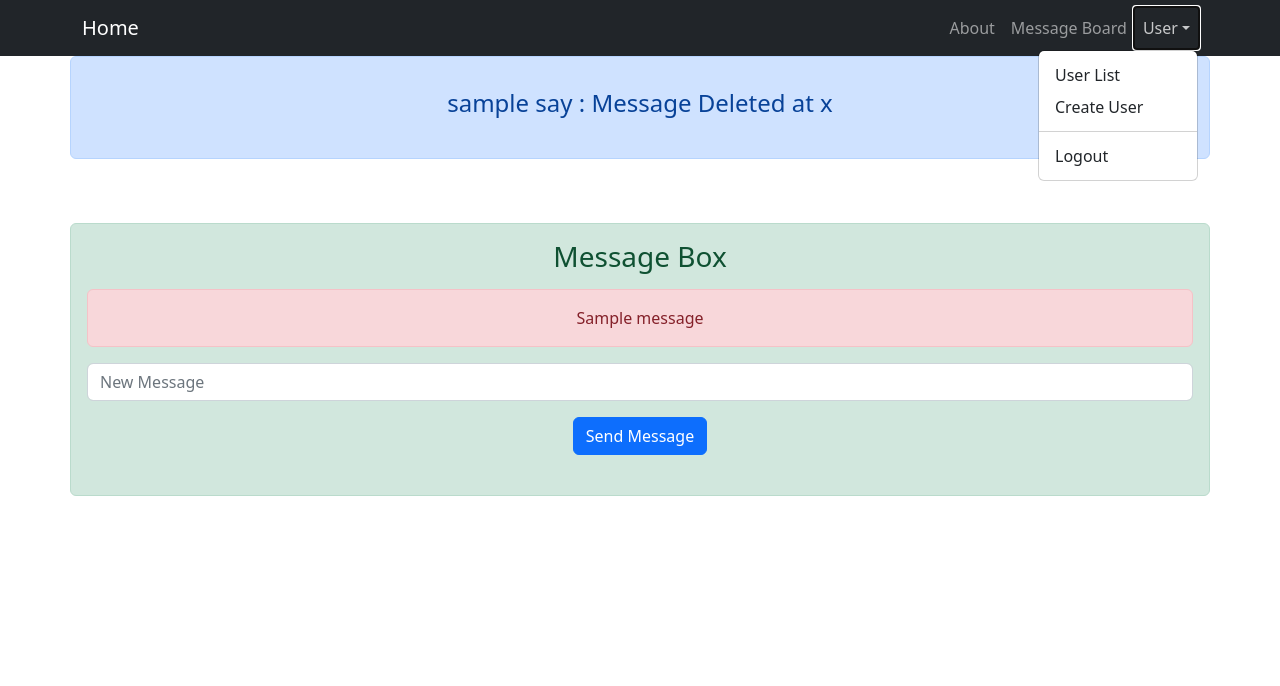
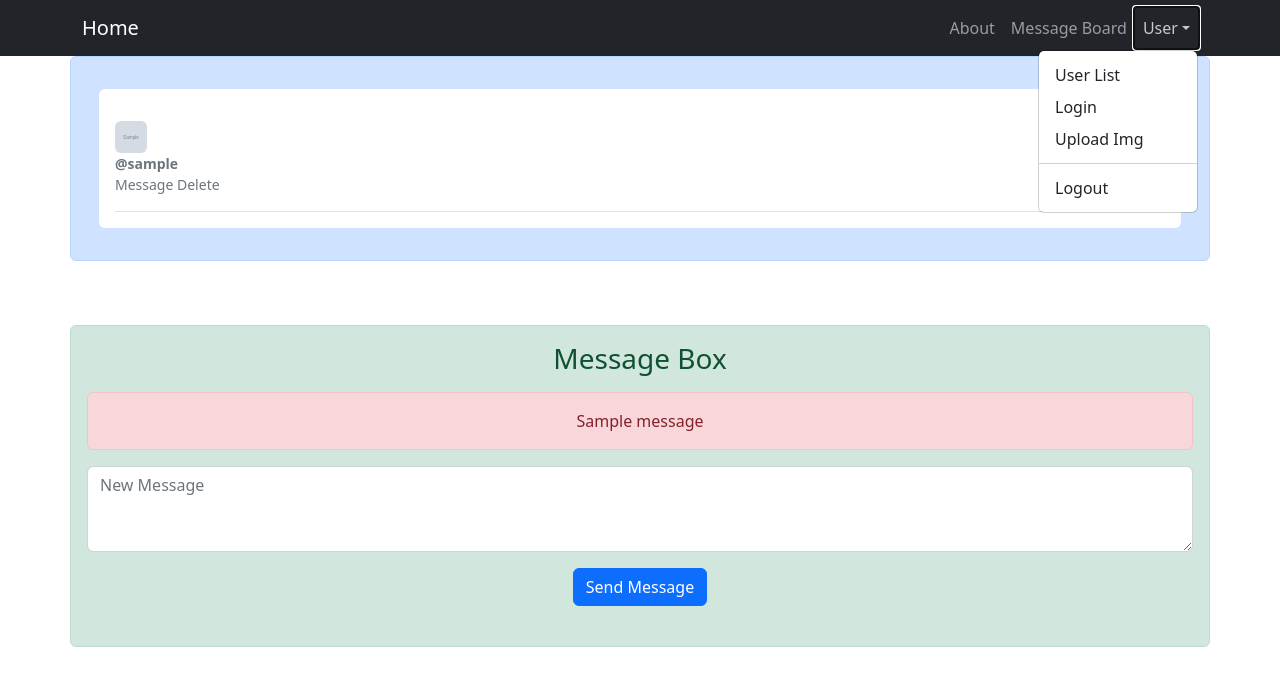
Before and after one commit to jimmy0412/AD_website, a Flask app: page /message_board in a window 1280 px wide, after a click on "User". Shown: the top 686 px of the page. Run offline with Flask 3, Linux system fonts and the light colour scheme; tables that the repository leaves empty hold one stand-in row (values such as "Sample post"); grey boxes marked "Sample" are stand-in pictures; one stand-in notice (Sample message) is shown; some libraries are stand-ins or nearby versions.

Commit message:
add upload function

```diff
--- a/app/app.py
+++ b/app/app.py
@@ -5,7 +5,7 @@ import pandas as pd
 import os
 import json
 import re
-from datetime import datetime, timezone, timedelta
+
 app = Flask(__name__)
 app.secret_key = os.urandom(32)
 
@@ -19,10 +19,21 @@ app.config['SQLALCHEMY_DATABASE_URI'] = os.environ['SQLALCHEMY_DATABASE_URI']
 db = SQLAlchemy(app)
 
 ### setup timezone
-
+from datetime import datetime, timezone, timedelta
 tz = timezone(timedelta(hours=+8))
 
+################
+### setup upload
+################
+import filetype
+from werkzeug.utils import secure_filename
+ALLOWED_EXTENSIONS = {'png', 'jpg', 'jpeg'}
+app.config['UPLOAD_PATH'] = os.path.join('static','img')
+app.config['MAX_CONTENT_LENGTH'] = 2 * 1024 * 1024  ## 2MB
+
 regex = re.compile(r'^[A-Za-z0-9_-]*$')
+
+## TODO : init a betray account
 
 class User(db.Model):
     __tablename__ = 'users'
@@ -30,22 +41,24 @@ class User(db.Model):
     id = db.Column(db.Integer, primary_key=True,autoincrement=True)
     username = db.Column(db.String(30),unique=True,nullable=False)
     password = db.Column(db.String(30),nullable=False)
+    img_name = db.Column(db.String(50),nullable=False)
 
     def __init__(self,username,password):
         self.username = username
         self.password = password
+        self.img_name = 'bible.jpg'
 
 class Message(db.Model):
     __tablename__ = 'message'
 
     id = db.Column(db.Integer, primary_key=True,autoincrement=True)
-    username = db.Column(db.String(30),nullable=False)
     message = db.Column(db.String(256),nullable=False)
     is_deleted = db.Column(db.Boolean)
     timestamp =  db.Column(db.String(256),nullable=False)
+    uid = db.Column(db.Integer, db.ForeignKey('users.id'))
+    user = db.relationship('User')
 
-    def __init__(self, username ,message):
-        self.username = username
+    def __init__(self, message):
         self.message = message
         self.is_deleted = 0
         self.timestamp = datetime.now(tz).strftime("%Y-%m-%d %H:%M:%S")
@@ -63,6 +76,7 @@ def about():
 ########################
 ## user function
 ########################
+
 @app.route('/create_user')
 def create_user():
     if 'username' in session:
@@ -146,12 +160,10 @@ def message_board():
 
     #render message to web
     message_list = Message.query.order_by(Message.id).all()
-    if 'username' not in session:
-        username = None
-    else :
-        username = session['username']
+    return render_template('board.html', message_list = message_list)
+
+
     #print(username)
-    return render_template('board.html', message_list = message_list, username=username)
 
 
 @app.route('/add_message',methods=['POST'])
@@ -168,9 +180,13 @@ def add_message():
 
     ## add message to db
     message = request.form.get('message')
-    new_message = Message(username,message)
+    user = User.query.filter_by(username=username).first()
+    new_message = Message(message=message)
+    new_message.user = user
     db.session.add(new_message)
     db.session.commit()
+
+
     return redirect('message_board')
 
 @app.route('/delete_message',methods=['POST'])
@@ -186,7 +202,7 @@ def delete_message():
     message = Message.query.filter_by(id=msg_id).first()
 
     ## check username == current user
-    if session['username'] != message.username :
+    if session['username'] != message.user.username :
         flash("You are not the owner of this message.")
         return redirect('message_board')
 
@@ -197,6 +213,75 @@ def delete_message():
 
     flash("Delete Success")
     return redirect('message_board')
+
+###################
+# upload img
+###################
+
+@app.route('/upload_img')
+def upload_img():
+    if 'username' not in session:
+        flash("Please Login First")
+        return redirect('create_user')
+    return render_template('upload.html')
+
+## flask doc :https://flask.palletsprojects.com/en/2.2.x/patterns/fileuploads/
+def allowed_file(filename):
+    return '.' in filename and \
+           filename.rsplit('.', 1)[1].lower() in ALLOWED_EXTENSIONS
+
+@app.route('/uploader',methods=['POST'])
+def uploader():
+
+    # not login
+    if 'username' not in session:
+        flash("Please Login First")
+        return redirect('create_user')
+
+    ## no file upload
+    if 'file' not in request.files:
+        flash('No file part')
+        return redirect('/upload_img')
+
+    file = request.files['file']
+
+    ## no file selected
+    if file.filename == '':
+        flash('No selected file')
+        return redirect('/upload_img')
+
+    ### check file extension
+    if not allowed_file(file.filename):
+        flash('Please upload .jpg or .png extension')
+        return redirect('/upload_img')
+
+    ## check file type
+
+    tmp_filetype = filetype.guess(file.read())
+    file.seek(0)
+
+    ## file no magic number (empty file or text file)
+    if tmp_filetype == None :
+        flash('Please upload jpg or png image')
+        return redirect('/upload_img')
+
+    ## check mime type
+    file_mime = tmp_filetype.mime
+    if file_mime != 'image/png' and file_mime != 'image/jpeg' :
+        flash('Please upload jpg or png image')
+        return redirect('/upload_img')
+
+    filename = secure_filename(file.filename)
+    filepath = os.path.join(app.config['UPLOAD_PATH'],filename)
+    file.save(filepath)
+
+    ##  add filename to user db
+    user = User.query.filter_by(username=session['username']).first()
+    user.img_name = filename
+    db.session.commit()
+
+    flash('Upload Success')
+    return redirect('/upload_img')
 
 
 ###################
@@ -234,8 +319,7 @@ def drop_db():
     db.drop_all()
     return redirect('/')
 
-## TODO : add message board db, add/delete function
 
 
 if __name__ == '__main__':
-	app.run(host='0.0.0.0', port=8000,debug=False)
+	app.run(host='0.0.0.0', port=8000,debug=True)
--- a/app/templates/base.html
+++ b/app/templates/base.html
@@ -13,6 +13,8 @@
     <!-- Core theme CSS (includes Bootstrap)-->
     <link href="/static/styles.css" rel="stylesheet" />
     <!-- <link rel="stylesheet" href="https://cdnjs.cloudflare.com/ajax/libs/bulma/0.7.2/css/bulma.min.css" /> -->
+    <!-- Add icon library -->
+    <link rel="stylesheet" href="https://cdnjs.cloudflare.com/ajax/libs/font-awesome/4.7.0/css/font-awesome.min.css">
 </head>
 
 <body>
@@ -32,7 +34,8 @@
                             role="button" data-bs-toggle="dropdown" aria-expanded="false">User</a>
                         <ul class="dropdown-menu dropdown-menu-end" aria-labelledby="navbarDropdown">
                             <li><a class="dropdown-item" href="{{ url_for('user') }}">User List</a></li>
-                            <li><a class="dropdown-item" href="{{ url_for('create_user') }}">Create User</a></li>
+                            <li><a class="dropdown-item" href="{{ url_for('create_user') }}">Login</a></li>
+                            <li><a class="dropdown-item" href="{{ url_for('upload_img') }}">Upload Img</a></li>
                             <li>
                                 <hr class="dropdown-divider" />
                             </li>
--- a/app/templates/board.html
+++ b/app/templates/board.html
@@ -1,29 +1,74 @@
 {% extends "base.html" %} {% block content %}
 {% autoescape true %}
 
+
+<div class="container-sm  alert alert-primary ">
+    <main role="main" class="container bootdey.com">
         {% for message in message_list %}
-<div class="container text-center alert alert-primary ">
         {% if message.is_deleted == 0 %}
 
-        {% if message.username == username %}
-        <h4 class="p-3">{{message.username}} say : {{message.message}} at {{message.timestamp}} </h4>
+        {% if message.user.username == session['username'] %}
+
+        <div class="my-3 p-3 bg-white rounded box-shadow">
+            <div class="media text-muted pt-3">
+                <div class="row justify-content-between">
+                    <div class="col-4">
+                        <img src="{{url_for('static',filename='img/' + message.user.img_name)}}" alt="" class="mr-3 rounded" width="32" height="32">
+                    </div>
+                    <div class="col-2">
                         <form action="/delete_message" method="post">
                             <input type="hidden" name="msg_id" value="{{message.id}}">
-            <button class="btn btn-danger" role="button">Delete Message</button>
+                            <button class="btn btn-danger" role="button" style="--bs-btn-padding-y: .25rem; --bs-btn-padding-x: .5rem; --bs-btn-font-size: .75rem;"><i class="fa fa-trash"></i></button>
                         </form>
+                    </div>
+
+                </div>
+
+                <p class="media-body pb-3 mb-0 small lh-125 border-bottom border-gray">
+                    <strong class="d-block text-gray-dark">@{{message.user.username}}</strong>
+                    {{message.message}}
+
+                </p>
+
+            </div>
+
+        </div>
+
         {% else %}
-        <h4 class="p-3">{{message.username}} say : {{message.message}} at {{message.timestamp}} </h4>
+
+        <div class="my-3 p-3 bg-white rounded box-shadow">
+            <div class="media text-muted pt-3">
+                <img src="{{url_for('static',filename='img/' + message.user.img_name)}}" alt="" class="mr-2 rounded"
+                    width="32" height="32">
+                <p class="media-body pb-3 mb-0 small lh-125 border-bottom border-gray">
+                    <strong class="d-block text-gray-dark">@{{message.user.username}}</strong>
+                    {{message.message}}
+                </p>
+            </div>
+        </div>
 
         {% endif %}
 
         {% else %}
 
-    <h4 class="p-3">{{message.username}} say : Message Deleted at {{message.timestamp}} </h4>
+        <div class="my-3 p-3 bg-white rounded box-shadow">
+            <div class="media text-muted pt-3">
+                <img src="{{url_for('static',filename='img/' + message.user.img_name)}}" alt="" class="mr-2 rounded"
+                    width="32" height="32">
+                <p class="media-body pb-3 mb-0 small lh-125 border-bottom border-gray">
+                    <strong class="d-block text-gray-dark">@{{message.user.username}}</strong>
+                    Message Delete
+                </p>
+            </div>
+        </div>
+
 
         {% endif %}
+        {% endfor %}
+    </main>
 </div>
 
-{% endfor %}
+
 
 <div class="d-grid gap-3 p-5">
     <div class="container text-center alert alert-success ">
@@ -38,8 +83,7 @@
                 <form method="POST" action="/add_message">
                     <div class="input-group-append mb-3">
                         <div class="control">
-                            <input class="form-control" type="message" name="message" placeholder="New Message"
-                                autofocus="" required>
+                            <textarea class="form-control" placeholder="New Message" rows="3" name="message"></textarea>
                         </div>
                     </div>
 
@@ -50,4 +94,6 @@
     </div>
 </div>
 {% endautoescape %}
+
+
 {% endblock %}
```
Also changed, not shown: app/templates/testboard.html (added, +75 -0 lines), app/templates/upload.html (added, +20 -0 lines), app/test.py (+97 -13 lines), app/static/img/bible.jpg (added). Lines whose indentation alone changed are shown as unchanged.
